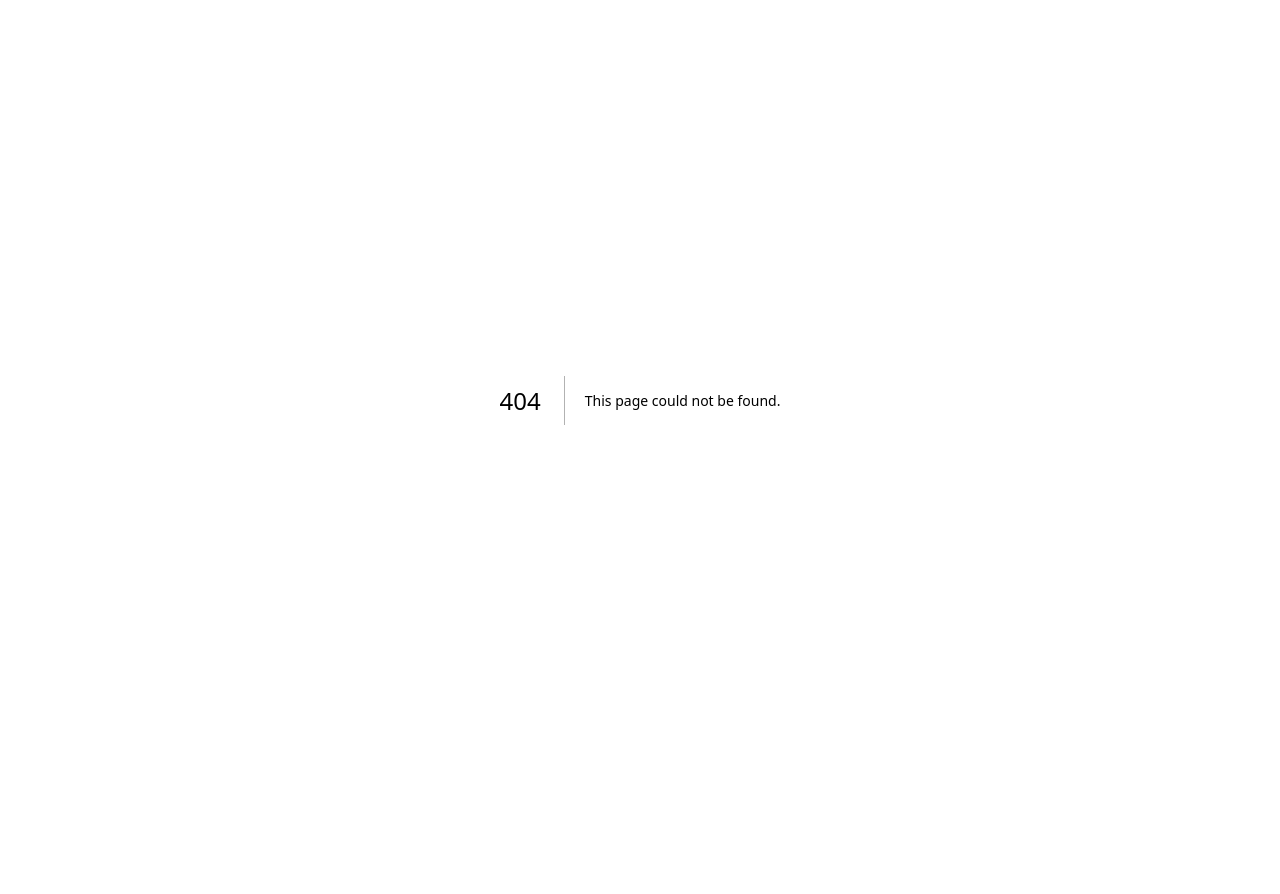
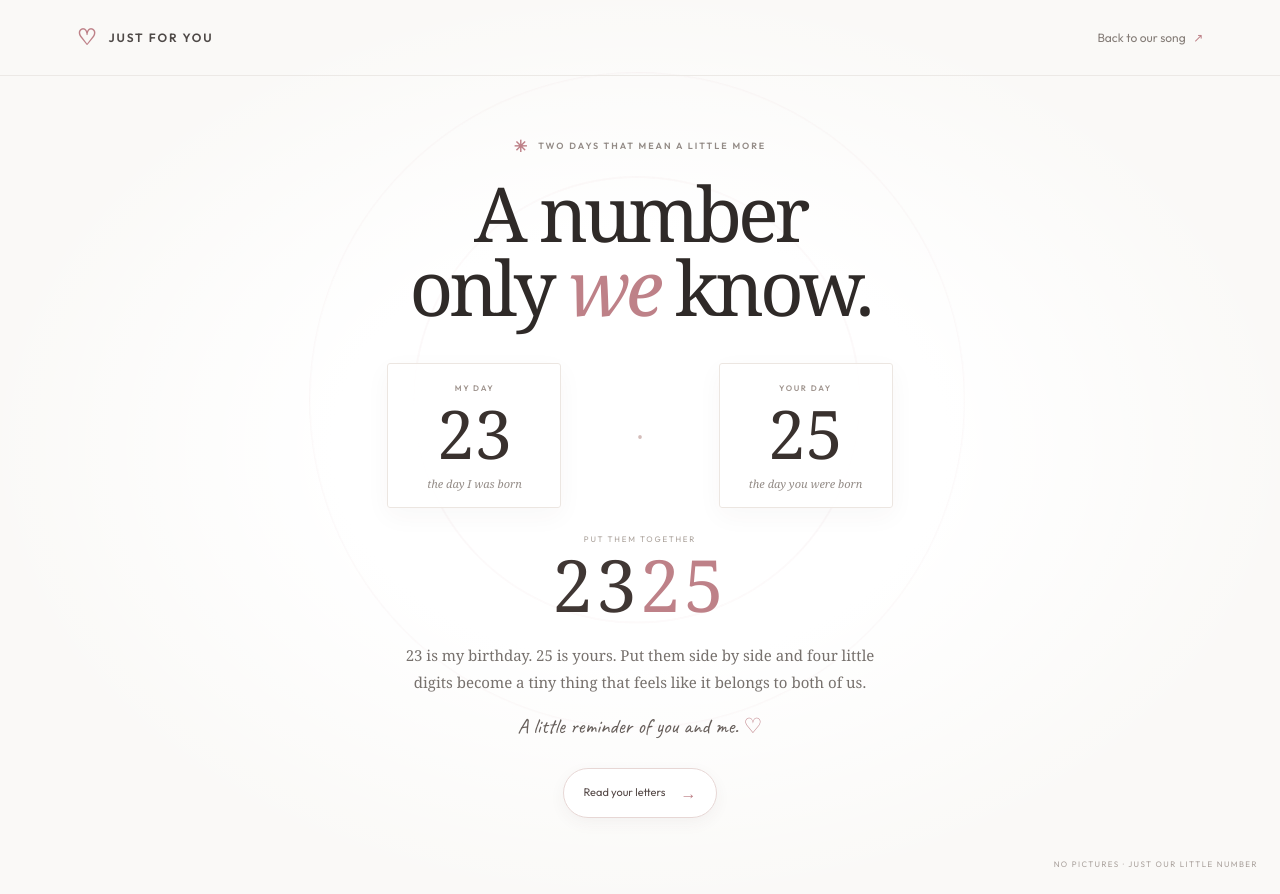
Before and after one commit to Fizznap/GTW, a Next.js app: page /2325 in a window 1280 px wide. Before the commit this address had no page. Before the commit the page ends 800 px from the top, so only its background shows below. Built offline with nearby package versions, Linux system fonts and the light colour scheme.

Commit message:
Add birthday number 2325 page

```diff
--- /dev/null
+++ b/src/app/2325/2325.css
@@ -0,0 +1,56 @@
+.number-page {
+  --number-ink: #2f2a28;
+  --number-muted: #857d78;
+  --number-rose: #be8188;
+  min-height: 100svh;
+  overflow: hidden;
+  color: var(--number-ink);
+  background: radial-gradient(ellipse at 50% 50%, #fff 0%, #fff 34%, transparent 73%), #faf9f7;
+  font-family: var(--font-outfit), sans-serif;
+}
+.number-header { position: relative; z-index: 2; min-height: 76px; display: flex; align-items: center; justify-content: space-between; padding: 0 clamp(20px, 6vw, 88px); border-bottom: 1px solid #ece9e6; }
+.number-wordmark, .number-back { color: #4e4947; text-decoration: none; }
+.number-wordmark { display: inline-flex; align-items: center; gap: 10px; font-size: 12px; font-weight: 600; letter-spacing: .16em; text-transform: uppercase; }
+.number-wordmark span { color: var(--number-rose); font-size: 22px; }
+.number-back { color: var(--number-muted); font-size: 12px; }
+.number-back span { margin-left: 5px; color: var(--number-rose); }
+.number-main { position: relative; min-height: calc(100svh - 76px); display: flex; flex-direction: column; align-items: center; padding: 58px 22px 76px; text-align: center; }
+.number-eyebrow { display: flex; align-items: center; gap: 9px; color: #938b86; font-size: 9px; font-weight: 600; letter-spacing: .22em; text-transform: uppercase; animation: number-appear .8s both; }
+.number-eyebrow span { color: var(--number-rose); font-size: 16px; }
+.number-main h1 { margin-top: 18px; font-family: Georgia, "Times New Roman", serif; font-size: clamp(47px, 7vw, 76px); font-weight: 400; letter-spacing: -.055em; line-height: .98; animation: number-appear .8s .08s both; }
+.number-main h1 em { color: var(--number-rose); font-weight: 400; }
+.number-story { display: flex; align-items: center; justify-content: center; gap: clamp(22px, 6vw, 75px); margin-top: 38px; animation: number-appear .8s .16s both; }
+.number-date-card { width: clamp(112px, 18vw, 174px); display: flex; flex-direction: column; align-items: center; padding: 18px 12px 15px; border: 1px solid #ece6e1; border-radius: 3px; background: rgb(255 255 255 / 85%); box-shadow: 0 8px 26px rgb(74 61 56 / 4%); }
+.number-label { color: #a19690; font-size: 8px; font-weight: 600; letter-spacing: .2em; }
+.number-digit { margin-top: 3px; color: #39312e; font-family: Georgia, "Times New Roman", serif; font-size: clamp(43px, 7vw, 67px); font-weight: 400; line-height: 1.1; }
+.number-caption { margin-top: 5px; color: #938b86; font-family: Georgia, "Times New Roman", serif; font-size: 11px; font-style: italic; }
+.number-join { color: #d4bdba; font-family: Georgia, serif; font-size: 28px; }
+.number-result { display: flex; flex-direction: column; align-items: center; margin-top: 25px; animation: number-appear .8s .24s both; }
+.number-result > span { color: #aaa19a; font-size: 8px; letter-spacing: .22em; text-transform: uppercase; }
+.number-result strong { margin-top: 3px; color: #403734; font-family: Georgia, "Times New Roman", serif; font-size: clamp(48px, 8vw, 72px); font-weight: 400; letter-spacing: .05em; line-height: 1; }
+.number-result strong span { color: var(--number-rose); }
+.number-message { max-width: 500px; margin-top: 22px; color: #77716d; font-family: Georgia, "Times New Roman", serif; font-size: 15px; line-height: 1.8; animation: number-appear .8s .32s both; }
+.number-signoff { margin-top: 15px; color: #665e5a; font-family: var(--font-caveat), cursive; font-size: 21px; animation: number-appear .8s .36s both; }
+.number-signoff span { color: var(--number-rose); }
+.number-cta { display: inline-flex; align-items: center; gap: 15px; margin-top: 25px; padding: 12px 20px; border: 1px solid #e7d7d5; border-radius: 999px; color: #554947; background: #fff; box-shadow: 0 5px 16px rgb(86 66 63 / 5%); font-size: 11px; text-decoration: none; transition: border-color .2s ease, transform .2s ease, box-shadow .2s ease; animation: number-appear .8s .4s both; }
+.number-cta:hover { transform: translateY(-2px); border-color: #d8b4b5; box-shadow: 0 9px 22px rgb(86 66 63 / 9%); }
+.number-cta span { color: var(--number-rose); font-size: 16px; }
+.number-footnote { position: absolute; right: 22px; bottom: 24px; color: #aaa29d; font-size: 8px; letter-spacing: .18em; text-transform: uppercase; }
+.number-orb { position: absolute; top: 40%; left: 50%; width: min(58vw, 650px); aspect-ratio: 1; border: 1px solid rgb(190 129 136 / 8%); border-radius: 50%; pointer-events: none; transform: translate(-50%, -50%); animation: number-breathe 8s ease-in-out infinite alternate; }
+.number-orb-two { width: min(39vw, 440px); border-color: rgb(190 129 136 / 10%); animation-delay: -3s; }
+@keyframes number-appear { from { opacity: 0; transform: translateY(12px); } to { opacity: 1; transform: translateY(0); } }
+@keyframes number-breathe { from { opacity: .4; scale: .985; } to { opacity: .9; scale: 1.015; } }
+@media (max-width: 600px) {
+  .number-header { min-height: 64px; padding-inline: 17px; }
+  .number-main { min-height: calc(100svh - 64px); padding: 55px 18px 70px; }
+  .number-main h1 { font-size: clamp(45px, 12vw, 64px); }
+  .number-story { gap: 12px; margin-top: 32px; }
+  .number-date-card { width: min(35vw, 145px); padding: 15px 8px 13px; }
+  .number-caption { font-size: 10px; }
+  .number-message { font-size: 14px; }
+  .number-orb { top: 28%; left: 82%; width: 90vw; opacity: .6; }
+  .number-orb-two { width: 64vw; }
+  .number-footnote { right: 10px; bottom: 15px; font-size: 7px; }
+}
+@media (max-width: 360px) { .number-back { font-size: 10px; } }
+@media (prefers-reduced-motion: reduce) { .number-eyebrow, .number-main h1, .number-story, .number-result, .number-message, .number-signoff, .number-cta, .number-orb { animation: none; } }
--- /dev/null
+++ b/src/app/2325/page.tsx
@@ -0,0 +1,56 @@
+import type { Metadata } from "next";
+import Link from "next/link";
+import "./2325.css";
+
+export const metadata: Metadata = {
+  title: "2325, a little thing that's ours",
+  description: "Two birthdays, joined into one little number: 23 and 25.",
+  robots: { index: false, follow: false },
+};
+
+export default function BirthdayNumberPage() {
+  return (
+    <main className="number-page">
+      <header className="number-header">
+        <Link className="number-wordmark" href="/" aria-label="Back to the home page">
+          <span aria-hidden="true">♡</span> just for you
+        </Link>
+        <Link className="number-back" href="/sajda">Back to our song <span aria-hidden="true">↗</span></Link>
+      </header>
+
+      <section className="number-main" aria-labelledby="number-title">
+        <div className="number-orb number-orb-one" aria-hidden="true" />
+        <div className="number-orb number-orb-two" aria-hidden="true" />
+        <div className="number-eyebrow"><span aria-hidden="true">✳</span> two days that mean a little more</div>
+        <h1 id="number-title">A number<br />only <em>we</em> know.</h1>
+
+        <div className="number-story" aria-label="The meaning of 2325">
+          <div className="number-date-card">
+            <span className="number-label">MY DAY</span>
+            <span className="number-digit">23</span>
+            <span className="number-caption">the day I was born</span>
+          </div>
+          <span className="number-join" aria-hidden="true">·</span>
+          <div className="number-date-card">
+            <span className="number-label">YOUR DAY</span>
+            <span className="number-digit">25</span>
+            <span className="number-caption">the day you were born</span>
+          </div>
+        </div>
+
+        <div className="number-result" aria-label="Twenty-three, twenty-five: 2325">
+          <span>put them together</span>
+          <strong>23<span>25</span></strong>
+        </div>
+
+        <p className="number-message">
+          23 is my birthday. 25 is yours. Put them side by side and four little digits
+          become a tiny thing that feels like it belongs to both of us.
+        </p>
+        <p className="number-signoff">A little reminder of you and me. <span aria-hidden="true">♡</span></p>
+        <Link className="number-cta" href="/only-you">Read your letters <span aria-hidden="true">→</span></Link>
+        <span className="number-footnote" aria-hidden="true">no pictures · just our little number</span>
+      </section>
+    </main>
+  );
+}
--- /dev/null
+++ b/src/app/2523/page.tsx
@@ -0,0 +1,5 @@
+import { redirect } from "next/navigation";
+
+export default function BirthdayNumberAliasPage() {
+  redirect("/2325");
+}
--- a/src/app/sajda/page.tsx
+++ b/src/app/sajda/page.tsx
@@ -30,6 +30,7 @@ export default function SajdaPage() {
             and somehow, every time, they find their way back to you.
           </p>
           <p className="sajda-signoff">This one always makes me think of you. <span aria-hidden="true">♡</span></p>
+          <Link className="sajda-number-link" href="/2325">A tiny number, just for us <span aria-hidden="true">↗</span></Link>
         </div>
         <div className="sajda-song" aria-label="Listen to Sajdaa on Spotify">
           <div className="sajda-song-heading">
--- a/src/app/sajda/sajda.css
+++ b/src/app/sajda/sajda.css
@@ -90,6 +90,8 @@
   font-size: 22px;
 }
 .sajda-signoff span { color: var(--sajda-rose); }
+.sajda-number-link { display: inline-flex; gap: 7px; margin-top: 19px; color: #756c68; font-size: 11px; text-decoration-color: #d8c4c2; text-underline-offset: 4px; }
+.sajda-number-link span { color: var(--sajda-rose); }
 
 .sajda-song {
   position: relative;
```
